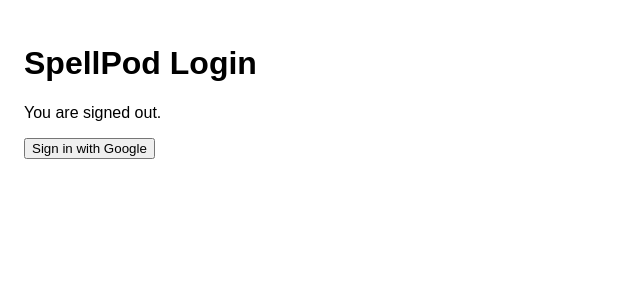
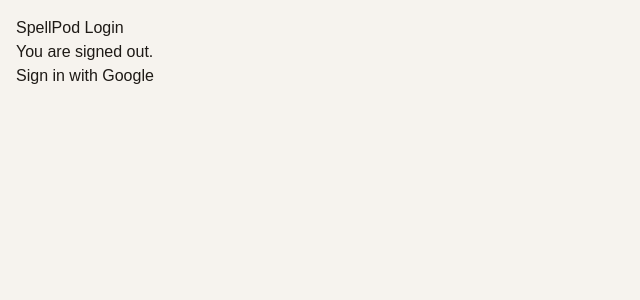
Before and after one commit to nhouston87/SpellPod, a React (Vite) app in the folder apps/web/: page /login in a window 1280 px wide. Shown: the top 300 px of the page, without its empty margins (0-640 px from the left). Built offline with nearby package versions, Linux system fonts and the light colour scheme; no server answers.

Commit message:
feat(web): add light/dark theme infrastructure with persisted preference

```diff
--- a/apps/web/package.json
+++ b/apps/web/package.json
@@ -18,9 +18,13 @@
     "zod": "^3.24.2"
   },
   "devDependencies": {
+    "@tailwindcss/vite": "^4.2.1",
     "@types/react": "^19.2.14",
     "@types/react-dom": "^19.2.3",
     "@vitejs/plugin-react": "^5.1.4",
+    "autoprefixer": "^10.4.27",
+    "postcss": "^8.5.8",
+    "tailwindcss": "^4.2.1",
     "typescript": "^5.9.3",
     "vite": "^7.3.1"
   }
--- a/apps/web/src/features/app/app.page.tsx
+++ b/apps/web/src/features/app/app.page.tsx
@@ -4,6 +4,12 @@
 import { apiGet } from '../../api/client.js';
 import { apiRoutes } from '../../api/routes.js';
 import { env } from '../../env.js';
+import {
+  applyTheme,
+  getStoredTheme,
+  setStoredTheme,
+  type ThemeMode,
+} from '../../lib/theme.js';
 
 type MeResponse = { uid: string | null; email: string | null };
 
@@ -11,6 +17,14 @@
   const { user, signOutUser } = useAuth();
   const [me, setMe] = useState<MeResponse | null>(null);
   const [error, setError] = useState<string | null>(null);
+  const [theme, setTheme] = useState<ThemeMode>(getStoredTheme() ?? 'light');
+
+  function onToggleTheme() {
+    const next: ThemeMode = theme === 'light' ? 'dark' : 'light';
+    setTheme(next);
+    applyTheme(next);
+    setStoredTheme(next);
+  }
 
   useEffect(() => {
     async function run() {
@@ -40,7 +54,15 @@
 
   return (
     <main style={{ fontFamily: 'sans-serif', padding: '1rem' }}>
-      <h1>SpellPod App</h1>
+
+      <h1>
+        SpellPod App
+        <span>
+          <button type="button" onClick={onToggleTheme}>
+            Theme: {theme}
+          </button>
+        </span>
+      </h1>
       <p>
         <Link to="/cards">Go To Global Card Search</Link>
       </p>
--- /dev/null
+++ b/apps/web/src/lib/theme.ts
@@ -0,0 +1,23 @@
+export type ThemeMode = 'light' | 'dark';
+
+const THEME_KEY = 'spellpod.theme';
+
+export function applyTheme(theme: ThemeMode): void {
+  document.documentElement.setAttribute('data-theme', theme);
+}
+
+export function getStoredTheme(): ThemeMode | null {
+  const value = localStorage.getItem(THEME_KEY);
+  return value === 'light' || value === 'dark' ? value : null;
+}
+
+export function setStoredTheme(theme: ThemeMode): void {
+  localStorage.setItem(THEME_KEY, theme);
+}
+
+export function initializeTheme(): ThemeMode {
+  const stored = getStoredTheme();
+  const resolved: ThemeMode = stored ?? 'light';
+  applyTheme(resolved);
+  return resolved;
+}
--- a/apps/web/src/main.tsx
+++ b/apps/web/src/main.tsx
@@ -3,6 +3,10 @@
 import { BrowserRouter } from 'react-router-dom';
 import { App } from './App.js';
 import { AuthProvider } from './features/auth/AuthContext.js';
+import './styles/globals.css';
+import { initializeTheme } from './lib/theme.js';
+
+initializeTheme();
 
 ReactDOM.createRoot(document.getElementById('root')!).render(
   <React.StrictMode>
--- /dev/null
+++ b/apps/web/src/styles/globals.css
@@ -0,0 +1,42 @@
+@import "tailwindcss";
+
+:root {
+  --bg: #f6f3ee;
+  --surface: #ffffff;
+  --surface-elevated: #fdfbf8;
+  --text: #1e1a16;
+  --text-muted: #5f554a;
+  --border: #d8cfc3;
+  --accent: #8c5a2b;
+  --accent-strong: #6f451f;
+  --success: #2b7a44;
+  --warning: #a86e1f;
+  --danger: #a33737;
+  --focus-ring: #3b82f6;
+}
+
+html[data-theme='dark'] {
+  --bg: #14110f;
+  --surface: #1d1916;
+  --surface-elevated: #26211d;
+  --text: #f3eee7;
+  --text-muted: #c2b7aa;
+  --border: #3a322b;
+  --accent: #c08a4a;
+  --accent-strong: #d9a567;
+  --success: #58b578;
+  --warning: #d3a35a;
+  --danger: #d36b6b;
+  --focus-ring: #60a5fa;
+}
+
+html, body, #root {
+  min-height: 100%;
+}
+
+body {
+  margin: 0;
+  background: var(--bg);
+  color: var(--text);
+  font-family: Inter, 'Segoe UI', sans-serif;
+}
--- a/apps/web/vite.config.ts
+++ b/apps/web/vite.config.ts
@@ -1,6 +1,7 @@
 import { defineConfig } from 'vite';
 import react from '@vitejs/plugin-react';
+import tailwindcss from '@tailwindcss/vite';
 
 export default defineConfig({
-  plugins: [react()],
+  plugins: [react(), tailwindcss()],
 });
```
Also changed, not shown: 1 other file (tests, documents, lock files or other folders).
